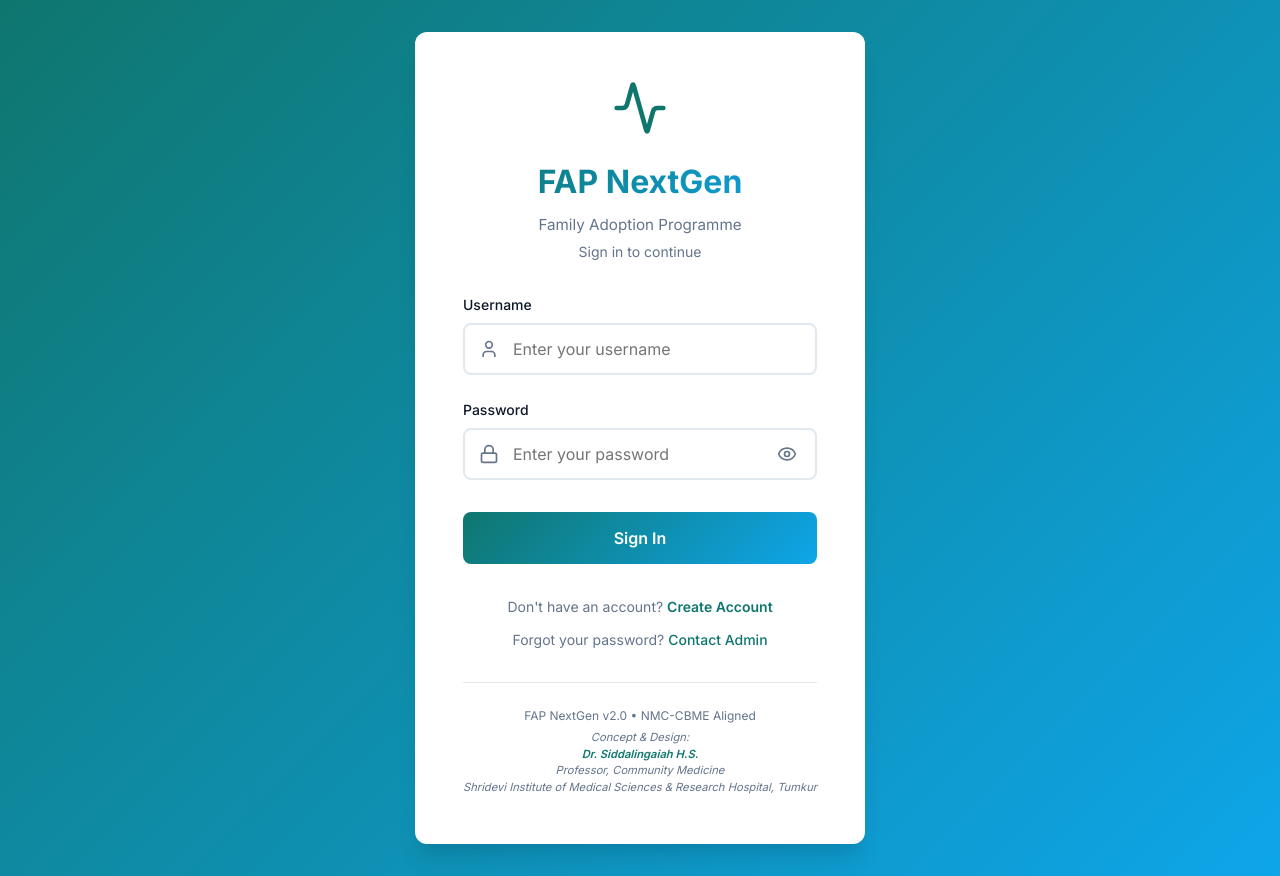
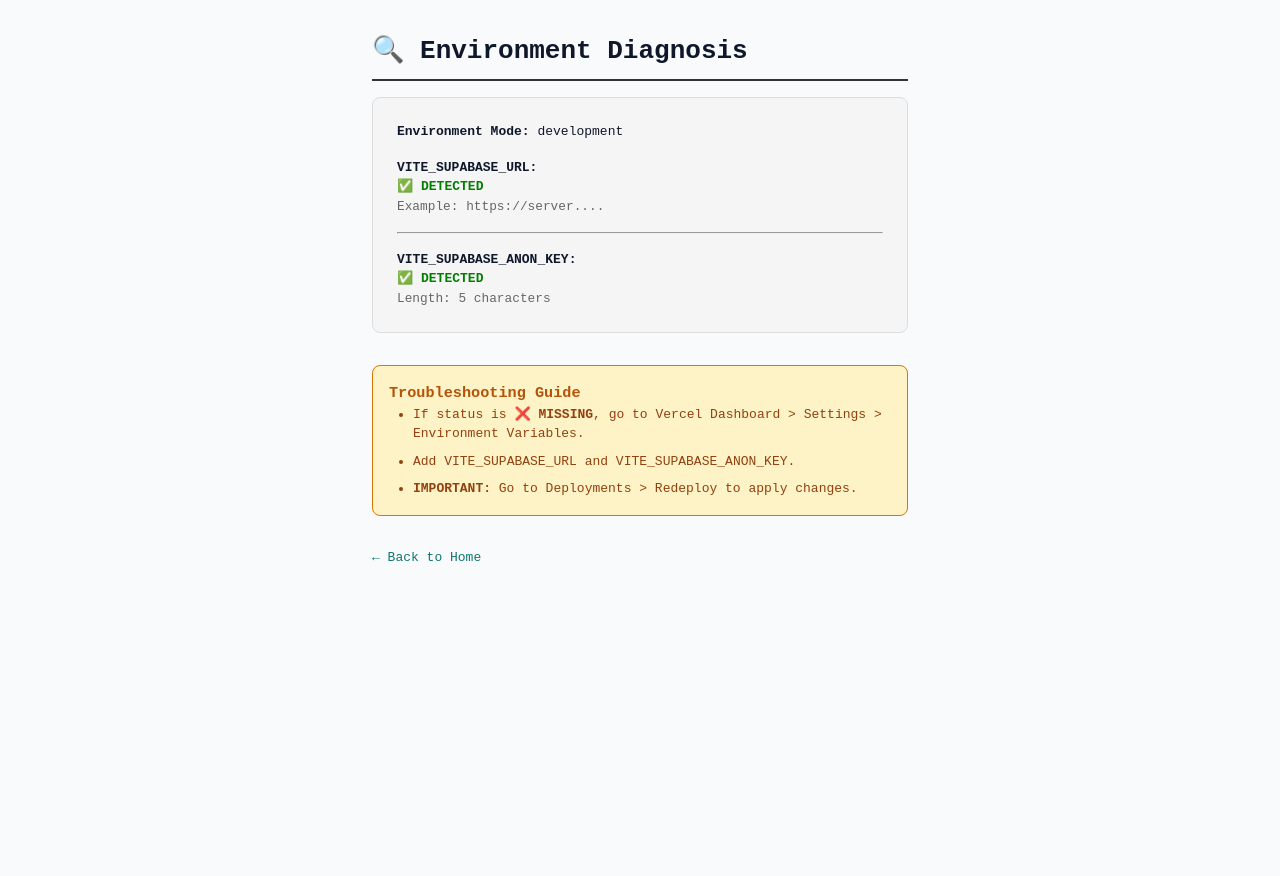
Before and after one commit to hssling/FAP_Nextgen_App, a React (Vite) app: page /debug in a window 1280 px wide. Before the commit this address led to /login. After the commit the page ends 800 px from the top, so only its background shows below. Built offline with nearby package versions, Linux system fonts and the light colour scheme; no server answers.

Commit message:
Add debug page to diagnose env var issues on production

```diff
--- a/src/App.jsx
+++ b/src/App.jsx
@@ -15,6 +15,7 @@ import Register from './pages/Register';
 import TeacherDashboard from './pages/TeacherDashboard';
 import AdminDashboard from './pages/AdminDashboard';
 import LearningObjectives from './pages/LearningObjectives';
+import DebugEnv from './pages/DebugEnv';
 import TeacherStudentAssignment from './components/TeacherStudentAssignment';
 import { AuthProvider, useAuth } from './contexts/AuthContext';
 
@@ -116,6 +117,7 @@ const AppRoutes = () => {
     <Routes>
       <Route path="/login" element={user ? <Navigate to="/" /> : <Login />} />
       <Route path="/register" element={user ? <Navigate to="/" /> : <Register />} />
+      <Route path="/debug" element={<DebugEnv />} />
 
       {/* Student Routes */}
       <Route path="/" element={<ProtectedRoute allowedRoles={['student']}><Layout /></ProtectedRoute>}>
--- /dev/null
+++ b/src/pages/DebugEnv.jsx
@@ -0,0 +1,50 @@
+import React from 'react';
+
+const DebugEnv = () => {
+    const url = import.meta.env.VITE_SUPABASE_URL;
+    const key = import.meta.env.VITE_SUPABASE_ANON_KEY;
+    const mode = import.meta.env.MODE;
+
+    return (
+        <div style={{ padding: '2rem', fontFamily: 'monospace', maxWidth: '600px', margin: '0 auto' }}>
+            <h1 style={{ borderBottom: '2px solid #333', paddingBottom: '0.5rem' }}>🔍 Environment Diagnosis</h1>
+
+            <div style={{ background: '#f5f5f5', padding: '1.5rem', borderRadius: '8px', marginTop: '1rem', border: '1px solid #ddd' }}>
+                <p><strong>Environment Mode:</strong> {mode}</p>
+
+                <div style={{ marginTop: '1rem' }}>
+                    <p><strong>VITE_SUPABASE_URL:</strong></p>
+                    <p style={{ color: url ? 'green' : 'red', fontWeight: 'bold' }}>
+                        {url ? '✅ DETECTED' : '❌ MISSING'}
+                    </p>
+                    {url && <p style={{ fontSize: '0.8rem', color: '#666' }}>Example: {url.substring(0, 15)}...</p>}
+                </div>
+
+                <hr style={{ margin: '1rem 0' }} />
+
+                <div>
+                    <p><strong>VITE_SUPABASE_ANON_KEY:</strong></p>
+                    <p style={{ color: key ? 'green' : 'red', fontWeight: 'bold' }}>
+                        {key ? '✅ DETECTED' : '❌ MISSING'}
+                    </p>
+                    {key && <p style={{ fontSize: '0.8rem', color: '#666' }}>Length: {key.length} characters</p>}
+                </div>
+            </div>
+
+            <div style={{ marginTop: '2rem', padding: '1rem', background: '#FEF3C7', borderRadius: '8px', border: '1px solid #D97706' }}>
+                <h3 style={{ marginTop: 0, color: '#B45309' }}> Troubleshooting Guide</h3>
+                <ul style={{ paddingLeft: '1.5rem', color: '#92400E' }}>
+                    <li style={{ marginBottom: '0.5rem' }}>If status is <strong>❌ MISSING</strong>, go to Vercel Dashboard &gt; Settings &gt; Environment Variables.</li>
+                    <li style={{ marginBottom: '0.5rem' }}>Add <code>VITE_SUPABASE_URL</code> and <code>VITE_SUPABASE_ANON_KEY</code>.</li>
+                    <li><strong>IMPORTANT:</strong> Go to Deployments &gt; Redeploy to apply changes.</li>
+                </ul>
+            </div>
+
+            <div style={{ marginTop: '2rem' }}>
+                <a href="/" style={{ color: '#0F766E' }}>← Back to Home</a>
+            </div>
+        </div>
+    );
+};
+
+export default DebugEnv;
```
